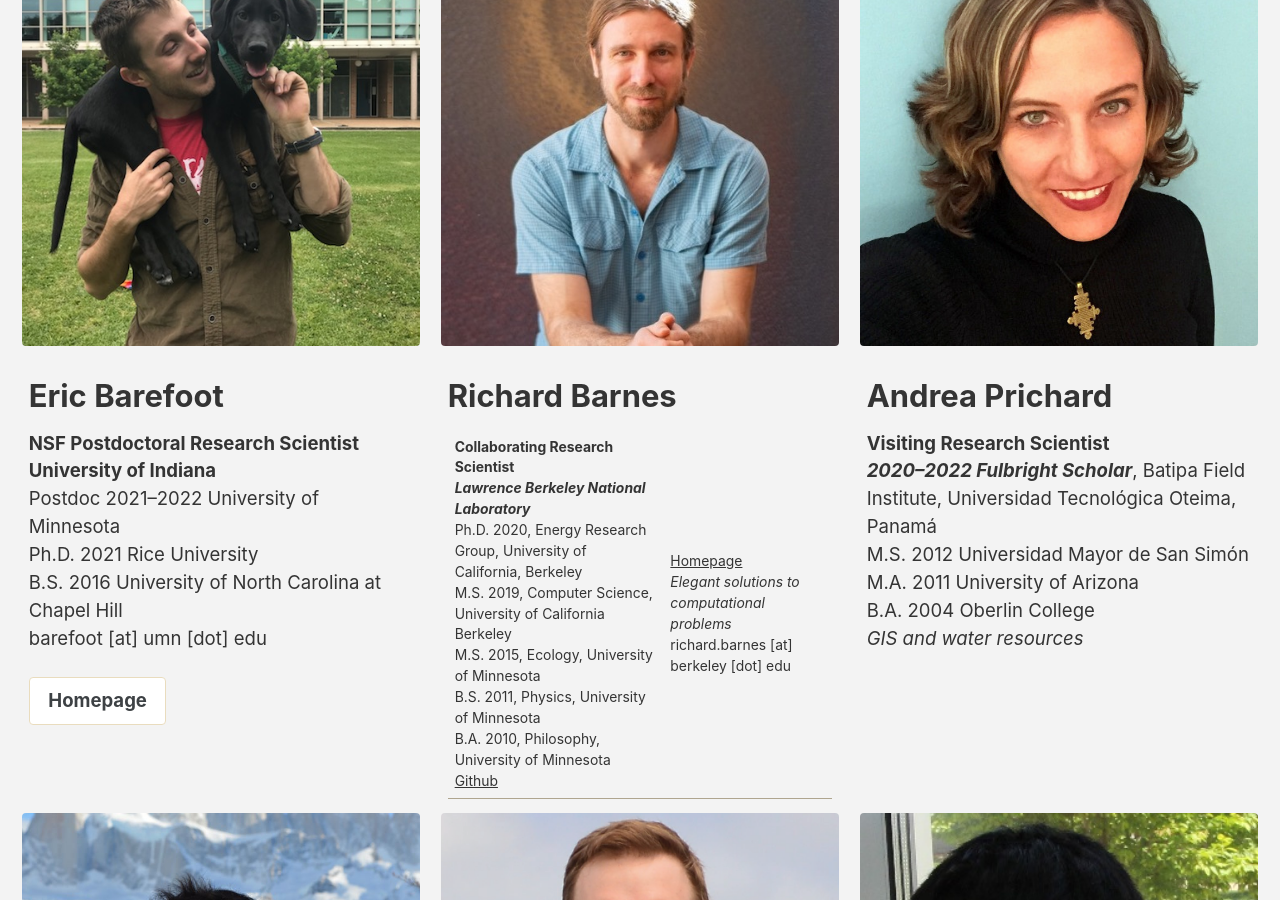
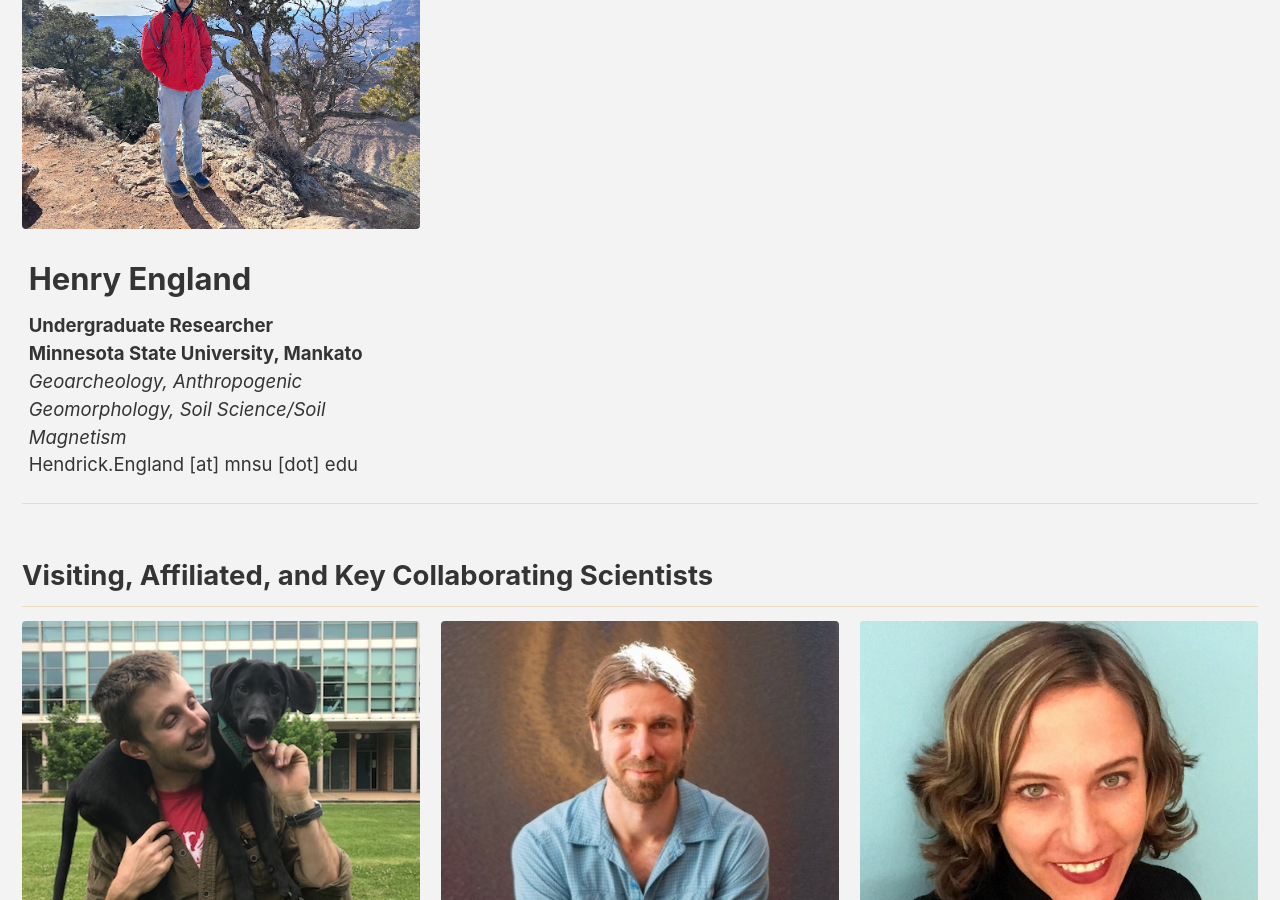
Before and after one commit to MNiMORPH/MNiMORPH.github.io, a Jekyll site: the page built from _pages/people.md, in a window 1280 px wide and 900 px high, scrolled down 6430 px. Built offline with Jekyll 4.4.1, drawn with Linux system fonts in a browser that asks for light colours; cached includes are drawn as plain includes; nearby versions of some CDN libraries.

Commit message:
Henry England

```diff
--- a/_pages/people.md
+++ b/_pages/people.md
@@ -183,6 +183,15 @@ undergrads:
               *Bedrock-river erosion*<br/>
               joh21774 [at] umn [dot] edu
               "
+  - image_path: /assets/images/headshots/HenryEngland.jpg
+    alt: "Henry England"
+    title: "Henry England"
+    excerpt: "**Undergraduate Researcher**<br/>
+              **Minnesota State University, Mankato**<br/>
+              *Geoarcheology, Anthropogenic Geomorphology, Soil Science/Soil Magnetism*<br/>
+              Hendrick.England [at] mnsu [dot] edu
+              "
+
 visitors:
 
 
```
Also changed, not shown: assets/images/headshots/HenryEngland.jpg (added).
